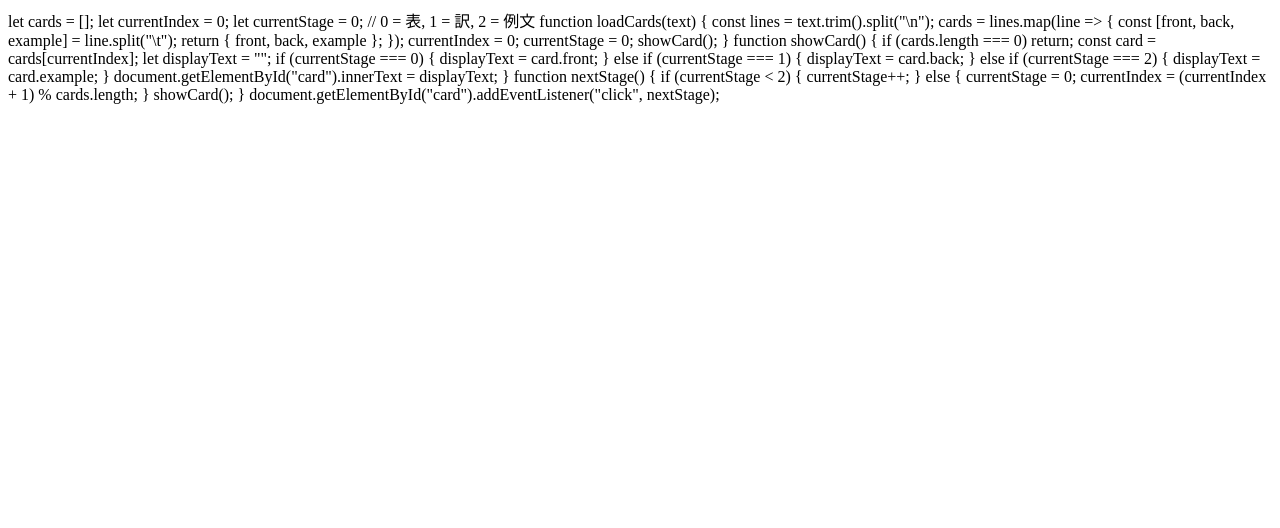
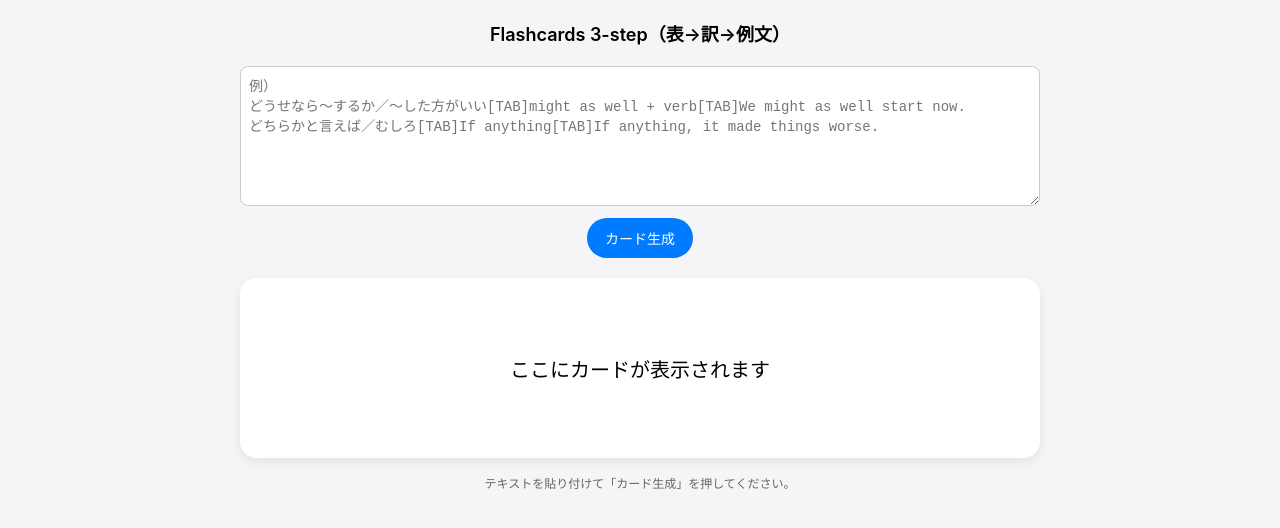
Before and after one commit to kfujiwara0425-tech/Wordcards, a plain HTML site: page index.html in a window 1280 px wide. Drawn offline with Linux system fonts and the light colour scheme.

Commit message:
Update index.html

```diff
--- a/index.html
+++ b/index.html
@@ -1,39 +1,165 @@
+<!DOCTYPE html>
+<html lang="ja">
+<head>
+  <meta charset="UTF-8" />
+  <title>Flashcards 3-step</title>
+  <meta name="viewport" content="width=device-width,initial-scale=1,maximum-scale=1,user-scalable=no" />
+  <style>
+    * {
+      box-sizing: border-box;
+      -webkit-tap-highlight-color: transparent;
+    }
+    html, body {
+      margin: 0;
+      padding: 0;
+      height: 100%;
+      font-family: -apple-system, BlinkMacSystemFont, "Segoe UI", sans-serif;
+      -webkit-text-size-adjust: 100%;
+      background: #f5f5f7;
+    }
+    body {
+      display: flex;
+      flex-direction: column;
+      align-items: center;
+      padding: 16px;
+      gap: 12px;
+    }
+    h1 {
+      margin: 4px 0 8px;
+      font-size: 18px;
+      font-weight: 600;
+      text-align: center;
+    }
+    #wordInput {
+      width: 100%;
+      max-width: 800px;
+      height: 140px;
+      padding: 8px;
+      font-size: 14px;
+      border-radius: 8px;
+      border: 1px solid #ccc;
+      resize: vertical;
+    }
+    #generateBtn {
+      padding: 10px 18px;
+      font-size: 14px;
+      border-radius: 999px;
+      border: none;
+      background: #007aff;
+      color: #fff;
+      cursor: pointer;
+      touch-action: manipulation;
+    }
+    #generateBtn:active {
+      opacity: 0.7;
+    }
+    #card {
+      margin-top: 8px;
+      width: 100%;
+      max-width: 800px;
+      min-height: 180px;
+      border-radius: 16px;
+      background: #ffffff;
+      box-shadow: 0 4px 12px rgba(0,0,0,0.08);
+      display: flex;
+      align-items: center;
+      justify-content: center;
+      padding: 16px;
+      font-size: 20px;
+      text-align: center;
+      cursor: pointer;
+      user-select: none;
+      touch-action: manipulation;
+      word-break: break-word;
+    }
+    #status {
+      margin-top: 4px;
+      font-size: 12px;
+      color: #666;
+      text-align: center;
+    }
+  </style>
+</head>
+<body>
+  <h1>Flashcards 3-step（表→訳→例文）</h1>
+
+  <textarea
+    id="wordInput"
+    placeholder="例）&#10;どうせなら〜するか／〜した方がいい[TAB]might as well + verb[TAB]We might as well start now.&#10;どちらかと言えば／むしろ[TAB]If anything[TAB]If anything, it made things worse."
+  ></textarea>
+
+  <button id="generateBtn">カード生成</button>
+
+  <div id="card">ここにカードが表示されます</div>
+  <p id="status">テキストを貼り付けて「カード生成」を押してください。</p>
+
+  <script>
     let cards = [];
     let currentIndex = 0;
-let currentStage = 0;
-// 0 = 表, 1 = 訳, 2 = 例文
+    let currentStage = 0; // 0 = 表, 1 = 訳, 2 = 例文
 
-function loadCards(text) {
-    const lines = text.trim().split("\n");
-    cards = lines.map(line => {
-        const [front, back, example] = line.split("\t");
+    function parseCards(rawText) {
+      return rawText
+        .split(/\r?\n/)
+        .map(line => line.trim())
+        .filter(line => line.length > 0)
+        .map(line => {
+          const parts = line.split("\t");
+          const front = parts[0] || "";
+          const back = parts[1] || "";
+          const example = parts[2] || "";
           return { front, back, example };
         });
+    }
+
+    function loadCards() {
+      const rawText = document.getElementById("wordInput").value || "";
+      cards = parseCards(rawText);
       currentIndex = 0;
       currentStage = 0;
       showCard();
     }
 
     function showCard() {
-    if (cards.length === 0) return;
+      const cardEl = document.getElementById("card");
+      const statusEl = document.getElementById("status");
+
+      if (!cards.length) {
+        cardEl.innerText = "カードがありません";
+        statusEl.innerText = "テキストを貼り付けて「カード生成」を押してください。";
+        return;
+      }
 
       const card = cards[currentIndex];
       let displayText = "";
 
       if (currentStage === 0) {
         displayText = card.front;
+        statusEl.innerText = `カード ${currentIndex + 1} / ${cards.length}：1タップ目（表）`;
       } else if (currentStage === 1) {
         displayText = card.back;
+        statusEl.innerText = `カード ${currentIndex + 1} / ${cards.length}：2タップ目（訳）`;
       } else if (currentStage === 2) {
+        if (card.example && card.example.trim() !== "") {
           displayText = card.example;
+          statusEl.innerText = `カード ${currentIndex + 1} / ${cards.length}：3タップ目（例文）`;
+        } else {
+          // 例文がない場合は次のカードへ
+          currentStage = 0;
+          currentIndex = (currentIndex + 1) % cards.length;
+          showCard();
+          return;
+        }
       }
 
-    document.getElementById("card").innerText = displayText;
+      cardEl.innerText = displayText;
     }
 
     function nextStage() {
+      if (!cards.length) return;
+
       if (currentStage < 2) {
-        currentStage++;
+        currentStage += 1;
       } else {
         currentStage = 0;
         currentIndex = (currentIndex + 1) % cards.length;
@@ -41,4 +167,10 @@ function nextStage() {
       showCard();
     }
 
+    document.addEventListener("DOMContentLoaded", () => {
+      document.getElementById("generateBtn").addEventListener("click", loadCards);
       document.getElementById("card").addEventListener("click", nextStage);
+    });
+  </script>
+</body>
+</html>
```
Lines whose indentation alone changed are shown as unchanged.
